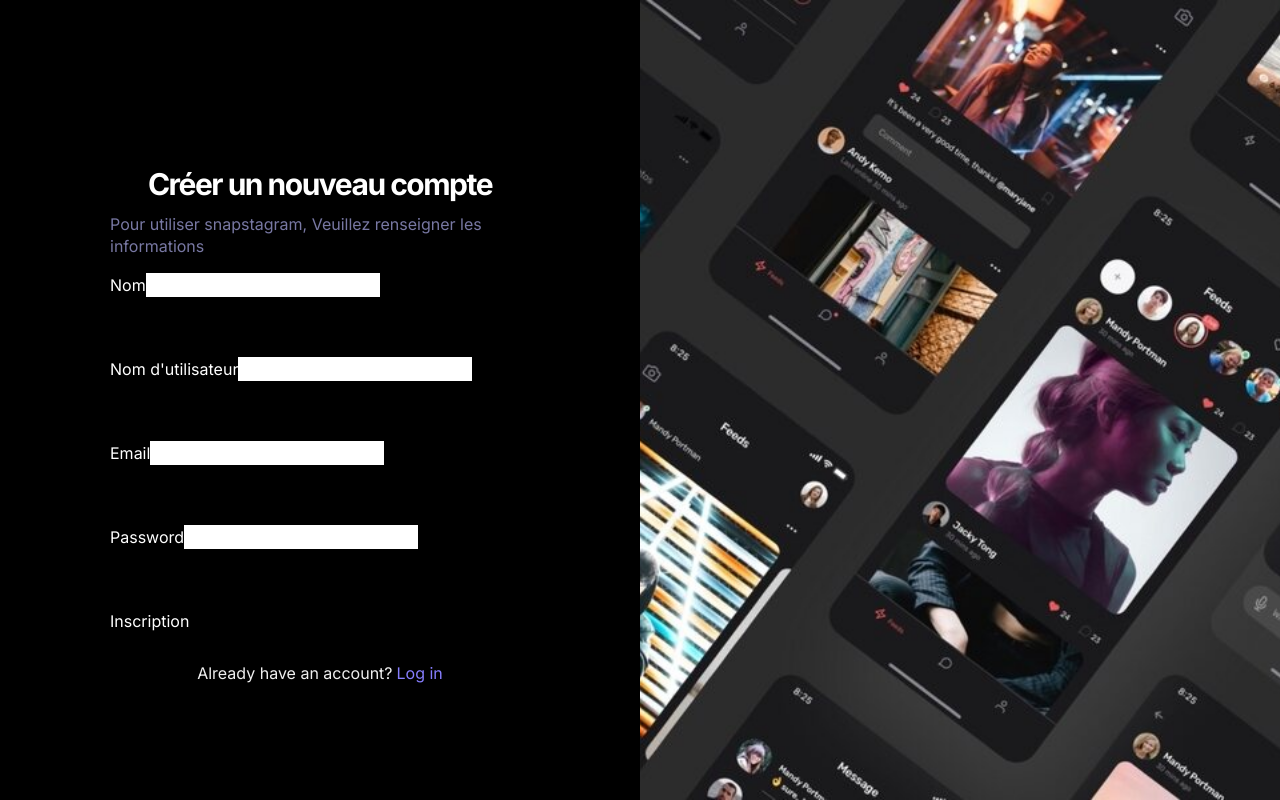
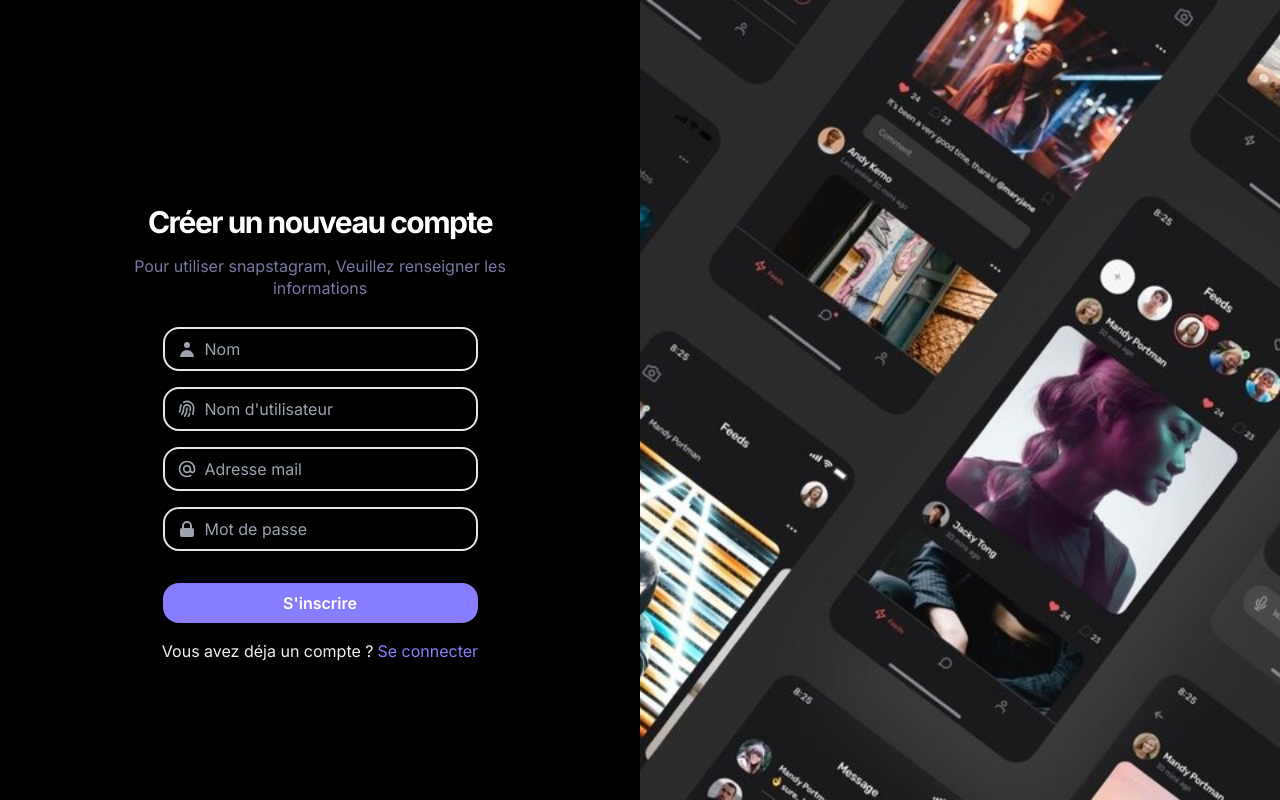
Before and after one commit to Mathieu94110/SnapStagram, a React (Vite) app: page /inscription in a window 1280 px wide. Built offline with nearby package versions, Linux system fonts and the light colour scheme.

Commit message:
signIn and signUp forms styling done

```diff
--- a/package.json
+++ b/package.json
@@ -35,6 +35,7 @@
     "solidjs-dropzone": "^1.0.0",
     "tailwind-merge": "^1.14.0",
     "tailwindcss-animate": "^1.0.7",
+    "yup": "^1.4.0",
     "zod": "^3.22.4"
   },
   "devDependencies": {
--- a/src/_auth/AuthLayout.tsx
+++ b/src/_auth/AuthLayout.tsx
@@ -4,7 +4,7 @@ const AuthLayout = () => {
     const isAuthenticated = false;
     return (
         <>
-            {isAuthenticated ? (<Navigate to='/' />) : <>
+            {isAuthenticated ? (<Navigate to='/connexion' />) : <>
                 <section className='flex flex-1 justify-center items-center flex-col py-10'>
                     <Outlet />
                 </section>
--- a/src/_auth/forms/SignInForm.tsx
+++ b/src/_auth/forms/SignInForm.tsx
@@ -2,6 +2,17 @@ import { useForm } from 'react-hook-form';
 import { Link } from 'react-router-dom';
 import * as yup from 'yup';
 import { yupResolver } from '@hookform/resolvers/yup';
+
+
+type UserSigninInput = {
+  email: string;
+  password: string;
+  generic: null | {
+    generic: {
+      message: string;
+    };
+  };
+}
 
 function SigninForm() {
   const validationSchema = yup.object({
@@ -15,20 +26,20 @@ function SigninForm() {
       .min(6, 'Mot de passe trop court'),
   });
 
-  const initialValues = {
-    email: '',
-    password: '',
+  const defaultValues: UserSigninInput = {
+    email: "",
+    password: "",
+    generic: null,
   };
-
   const {
     handleSubmit,
     register,
     formState: { errors, isSubmitting },
     setError,
     clearErrors,
-  } = useForm({
-    initialValues,
-    resolver: yupResolver(validationSchema),
+  } = useForm<UserSigninInput>({
+    defaultValues,
+    resolver: yupResolver(validationSchema) as any,
   });
 
   const submit = handleSubmit(async (credentials) => {
@@ -43,42 +54,58 @@ function SigninForm() {
   return (
     <form
       onSubmit={submit}
-      className="flex flex-col gap-5 w-full mt-4"
+      className="flex flex-col gap-5 w-full mt-4 justify-center items-center"
     >
       <div className="sm:w-420 flex-center flex-col">
-        <h2 className="h3-bold md:h2-bold pt-5 sm:pt-12">
+        <h2 className="h3-bold md:h2-bold pt-5 sm:pt-12 text-white font-bold text-2xl mb-1">
           Connectez vous !
         </h2>
-        <p className="text-light-3 small-medium md:base-regular mt-2">
-          Bienvenue ! Veuillez renseigner les informations.
+        <p className="text-light-3 small-medium md:base-regular mt-2 text-sm font-normal mb-7 text-center text-wrap">
+          Bienvenue ! Merci de renseigner les informations.
         </p>
-        <h2 className="mb-10">Connexion</h2>
-        <div className="mb-10 d-flex flex-column">
-          <label htmlFor="email">Email</label>
-          <input type="text" name="email" {...register('email')} />
+        <div className="d-flex flex-column w-3/4">
+          <div className="flex items-center border-2 py-2 px-3 rounded-2xl mb-4">
+            <svg xmlns="http://www.w3.org/2000/svg" className="h-5 w-5 text-gray-400" fill="none"
+              viewBox="0 0 24 24" stroke="currentColor">
+              <path stroke-linecap="round" stroke-linejoin="round" stroke-width="2"
+                d="M16 12a4 4 0 10-8 0 4 4 0 008 0zm0 0v1.5a2.5 2.5 0 005 0V12a9 9 0 10-9 9m4.5-1.206a8.959 8.959 0 01-4.5 1.207" />
+            </svg>
+            <input
+              type="text"
+              className='pl-2 outline-none border-none bg-transparent'
+              name="email"
+              {...register("email")}
+              placeholder="Adresse mail"
+            />
+          </div>
           {errors.email && (
             <p className="form-error">{errors.email.message}</p>
           )}
         </div>
-        <div className="mb-10 d-flex flex-column">
-          <label htmlFor="password">Password</label>
-          <input type="password" name="password" {...register('password')} />
-          {errors.password && (
-            <p className="form-error">{errors.password.message}</p>
-          )}
+        <div className="d-flex flex-column w-3/4">
+          <div className="flex items-center border-2 py-2 px-3 rounded-2xl mb-4">
+            <svg xmlns="http://www.w3.org/2000/svg" className="h-5 w-5 text-gray-400" viewBox="0 0 20 20"
+              fill="currentColor">
+              <path fill-rule="evenodd"
+                d="M5 9V7a5 5 0 0110 0v2a2 2 0 012 2v5a2 2 0 01-2 2H5a2 2 0 01-2-2v-5a2 2 0 012-2zm8-2v2H7V7a3 3 0 016 0z"
+                clip-rule="evenodd" />
+            </svg>
+            <input type="password" name="password" {...register('password')} className='pl-2 outline-none border-none bg-transparent' placeholder="Mot de passe" />
+            {errors.password && (
+              <p className="form-error">{errors.password.message}</p>
+            )}
+          </div>
         </div>
         {errors.generic && (
           <div className="mb-10">
             <p className="form-error">{errors.generic.message}</p>
           </div>
         )}
-        <div>
-          <button disabled={isSubmitting}>
-            Connexion
-          </button>
+        <div className="d-flex flex-column w-3/4">
+          <button disabled={isSubmitting} className="block w-full bg-primary-500 mt-4 py-2 rounded-2xl text-white font-semibold mb-2">Connexion</button>
         </div>
         <p className="text-small-regular text-light-2 text-center mt-2">
-          Vous avez déja un compte ?
+          Vous n'avez pas encore de compte ?
           <Link
             to="/inscription"
             className="text-primary-500 text-small-semibold ml-1">
--- a/src/_auth/forms/SignUpForm.tsx
+++ b/src/_auth/forms/SignUpForm.tsx
@@ -2,6 +2,18 @@ import { useForm } from 'react-hook-form';
 import * as yup from 'yup';
 import { yupResolver } from '@hookform/resolvers/yup';
 import { useNavigate, Link } from 'react-router-dom';
+
+type UserSignupInput = {
+  name: string;
+  userName: string,
+  email: string;
+  password: string;
+  generic: null | {
+    generic: {
+      message: string;
+    };
+  };
+}
 
 function SignupForm() {
   const navigate = useNavigate();
@@ -25,10 +37,12 @@ function SignupForm() {
       .min(6, 'Mot de passe trop court'),
   });
 
-  const initialValues = {
-    name: '',
-    email: '',
-    password: '',
+  const defaultValues: UserSignupInput = {
+    name: "",
+    userName: "",
+    email: "",
+    password: "",
+    generic: null,
   };
 
   const {
@@ -37,9 +51,9 @@ function SignupForm() {
     formState: { errors, isSubmitting },
     setError,
     clearErrors,
-  } = useForm({
-    initialValues,
-    resolver: yupResolver(validationSchema),
+  } = useForm<UserSignupInput>({
+    defaultValues,
+    resolver: yupResolver(validationSchema) as any,
   });
 
   const submit = handleSubmit(async (user) => {
@@ -53,59 +67,106 @@ function SignupForm() {
   });
 
   return (
+    <form
+      onSubmit={submit}
+      className="flex flex-col gap-5 w-full mt-4 justify-center items-center"
+    >
       <div className="sm:w-420 flex-center flex-col">
-      <h2 className="h3-bold md:h2-bold pt-5 sm:pt-12">
+        <h2 className="h3-bold md:h2-bold pt-5 sm:pt-12 text-white font-bold text-2xl mb-1">
           Créer un nouveau compte
         </h2>
-      <p className="text-light-3 small-medium md:base-regular mt-2">
+        <p className="text-light-3 small-medium md:base-regular mt-2 text-sm font-normal mb-7 text-center text-wrap">
           Pour utiliser snapstagram, Veuillez renseigner les informations
         </p>
-      <form
-        onSubmit={handleSubmit(submit)}
-        className="flex flex-col gap-5 w-full mt-4"
-      >
-        <div className="mb-10 d-flex flex-column">
-          <label htmlFor="name">Nom</label>
-          <input type="text" name="name" {...register('name')} />
-          {errors.name && <p className="form-error">{errors.name.message}</p>}
+        <div className="d-flex flex-column w-3/4">
+          <div className="flex items-center border-2 py-2 px-3 rounded-2xl mb-4">
+            <svg xmlns="http://www.w3.org/2000/svg" className="h-5 w-5 text-gray-400" viewBox="0 0 20 20"
+              fill="currentColor">
+              <path fill-rule="evenodd" d="M10 9a3 3 0 100-6 3 3 0 000 6zm-7 9a7 7 0 1114 0H3z"
+                clip-rule="evenodd" />
+            </svg>
+            <input
+              type="text"
+              className='pl-2 outline-none border-none bg-transparent'
+              name="name"
+              {...register("email")}
+              placeholder="Nom"
+            />
           </div>
-        <div className="mb-10 d-flex flex-column">
-          <label htmlFor="email">Nom d&apos;utilisateur</label>
-          <input type="text" name="userName" {...register('userName')} />
-          {errors.userName && <p className="form-error">{errors.userName.message}</p>}
+          {errors.email && (
+            <p className="form-error">{errors.email.message}</p>
+          )}
         </div>
-        <div className="mb-10 d-flex flex-column">
-          <label htmlFor="email">Email</label>
-          <input type="text" name="email" {...register('email')} />
-          {errors.email && <p className="form-error">{errors.email.message}</p>}
+        <div className="d-flex flex-column w-3/4">
+          <div className="flex items-center border-2 py-2 px-3 rounded-2xl mb-4">
+            <svg xmlns="http://www.w3.org/2000/svg" className="h-5 w-5 text-gray-400" fill="none"
+              viewBox="0 0 24 24" stroke="currentColor">
+              <path stroke-linecap="round" stroke-linejoin="round" stroke-width="2"
+                d="M12 11c0 3.517-1.009 6.799-2.753 9.571m-3.44-2.04l.054-.09A13.916 13.916 0 008 11a4 4 0 118 0c0 1.017-.07 2.019-.203 3m-2.118 6.844A21.88 21.88 0 0015.171 17m3.839 1.132c.645-2.266.99-4.659.99-7.132A8 8 0 008 4.07M3 15.364c.64-1.319 1-2.8 1-4.364 0-1.457.39-2.823 1.07-4" />
+            </svg>
+            <input
+              type="text"
+              className='pl-2 outline-none border-none bg-transparent'
+              name="userName"
+              {...register("email")}
+              placeholder="Nom d'utilisateur"
+            />
           </div>
-        <div className="mb-10 d-flex flex-column">
-          <label htmlFor="password">Password</label>
-          <input type="password" name="password" {...register('password')} />
+          {errors.email && (
+            <p className="form-error">{errors.email.message}</p>
+          )}
+        </div>
+        <div className="d-flex flex-column w-3/4">
+          <div className="flex items-center border-2 py-2 px-3 rounded-2xl mb-4">
+            <svg xmlns="http://www.w3.org/2000/svg" className="h-5 w-5 text-gray-400" fill="none"
+              viewBox="0 0 24 24" stroke="currentColor">
+              <path stroke-linecap="round" stroke-linejoin="round" stroke-width="2"
+                d="M16 12a4 4 0 10-8 0 4 4 0 008 0zm0 0v1.5a2.5 2.5 0 005 0V12a9 9 0 10-9 9m4.5-1.206a8.959 8.959 0 01-4.5 1.207" />
+            </svg>
+            <input
+              type="text"
+              className='pl-2 outline-none border-none bg-transparent'
+              name="email"
+              {...register("email")}
+              placeholder="Adresse mail"
+            />
+          </div>
+          {errors.email && (
+            <p className="form-error">{errors.email.message}</p>
+          )}
+        </div>
+        <div className="d-flex flex-column w-3/4">
+          <div className="flex items-center border-2 py-2 px-3 rounded-2xl mb-4">
+            <svg xmlns="http://www.w3.org/2000/svg" className="h-5 w-5 text-gray-400" viewBox="0 0 20 20"
+              fill="currentColor">
+              <path fill-rule="evenodd"
+                d="M5 9V7a5 5 0 0110 0v2a2 2 0 012 2v5a2 2 0 01-2 2H5a2 2 0 01-2-2v-5a2 2 0 012-2zm8-2v2H7V7a3 3 0 016 0z"
+                clip-rule="evenodd" />
+            </svg>
+            <input type="password" name="password" {...register('password')} className='pl-2 outline-none border-none bg-transparent' placeholder="Mot de passe" />
             {errors.password && (
               <p className="form-error">{errors.password.message}</p>
             )}
+          </div>
         </div>
         {errors.generic && (
           <div className="mb-10">
             <p className="form-error">{errors.generic.message}</p>
           </div>
         )}
-        <div>
-          <button disabled={isSubmitting} className="btn btn-primary">
-            Inscription
-          </button>
+        <div className="d-flex flex-column w-3/4">
+          <button disabled={isSubmitting} className="block w-full bg-primary-500 mt-4 py-2 rounded-2xl text-white font-semibold mb-2">S'inscrire</button>
         </div>
         <p className="text-small-regular text-light-2 text-center mt-2">
-          Already have an account?
+          Vous avez déja un compte ?
           <Link
-            to="/sign-in"
+            to="/connexion"
             className="text-primary-500 text-small-semibold ml-1">
-            Log in
+            Se connecter
           </Link>
         </p>
+      </div >
     </form>
-    </div>
   );
 }
 
```
Also changed, not shown: 1 other file (tests, documents, lock files or other folders). Lines whose indentation alone changed are shown as unchanged.
